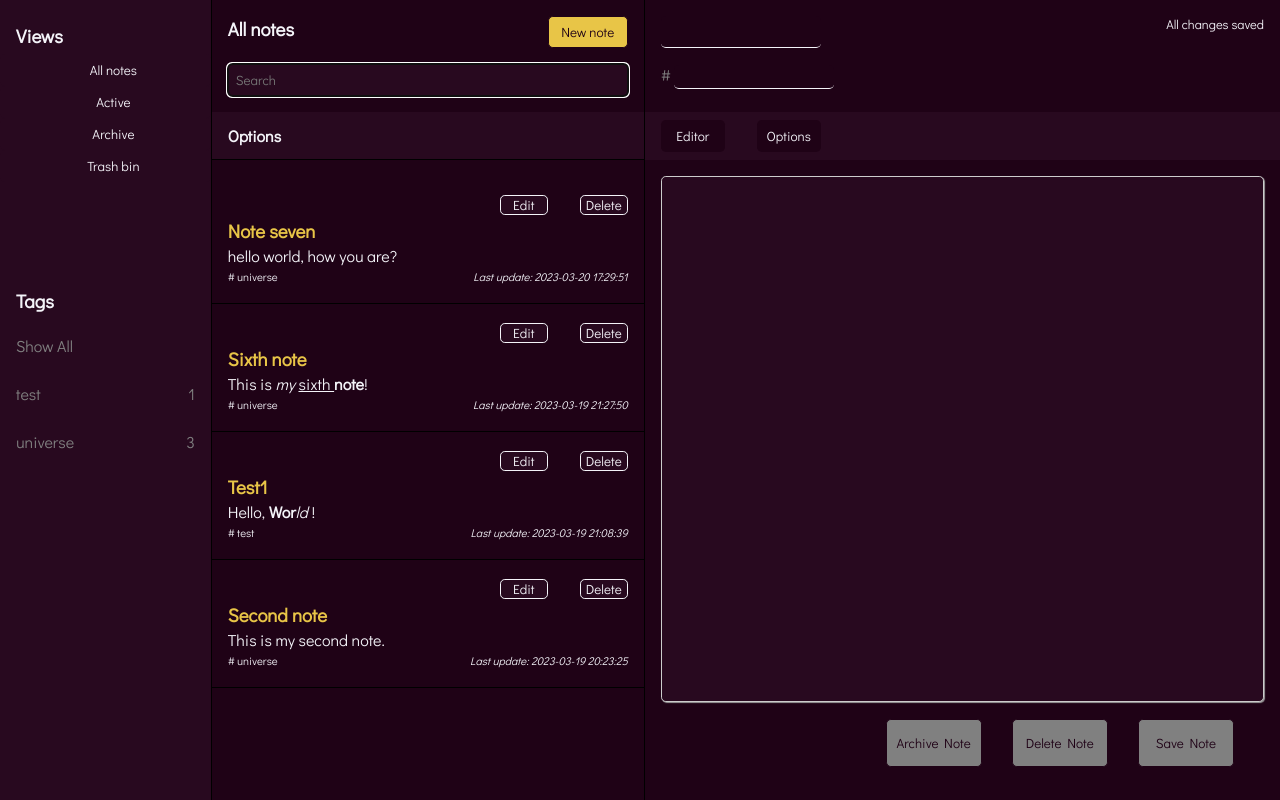
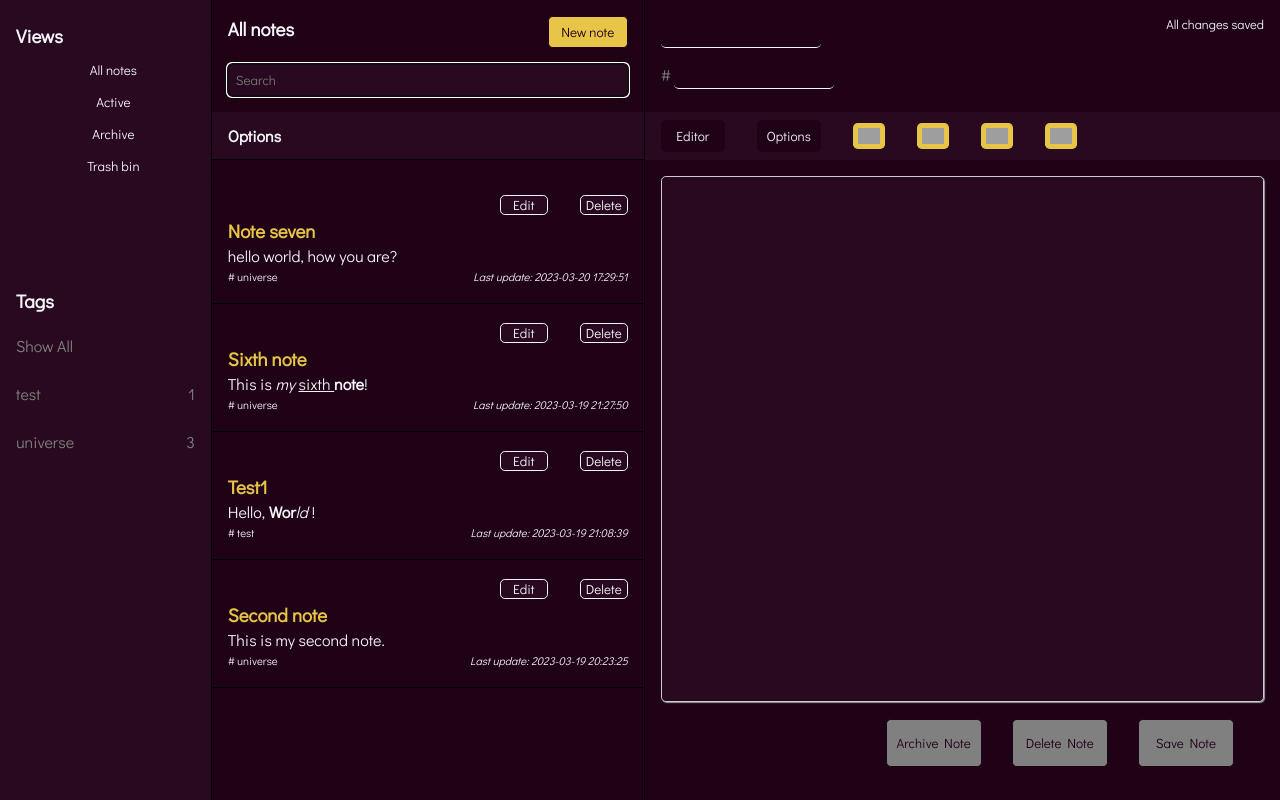
Before and after one commit to LucaVas/noteApp, a Flask app: page / in a window 1280 px wide. Run offline with Flask 2, Linux system fonts and the light colour scheme; some libraries are stand-ins or nearby versions; grey boxes are pictures that could not be loaded.

Commit message:
added text editor buttons (#15)

```diff
--- a/static/js/script.js
+++ b/static/js/script.js
@@ -117,8 +117,42 @@ function removeButtonsFromDeletedNotes() {
 function updateValue(e) {
     text = e.target.innerHTML;
     document.querySelector("#note-text-bottom-hidden").value = text;
+}
 
-    console.log(document.querySelector("#note-text-bottom-hidden").value);
+function makeBold(e) {
+    const strongElement = document.createElement("strong");
+    const userSelection = window.getSelection();
+    const selectedTextRange = userSelection.getRangeAt(0);
+    selectedTextRange.surroundContents(strongElement);
+
+    e.preventDefault();
+}
+
+function makeItalic(e) {
+    const strongElement = document.createElement("em");
+    const userSelection = window.getSelection();
+    const selectedTextRange = userSelection.getRangeAt(0);
+    selectedTextRange.surroundContents(strongElement);
+
+    e.preventDefault();
+}
+
+function makeStrikedthrough(e) {
+    const strongElement = document.createElement("s");
+    const userSelection = window.getSelection();
+    const selectedTextRange = userSelection.getRangeAt(0);
+    selectedTextRange.surroundContents(strongElement);
+
+    e.preventDefault();
+}
+
+function makeUnderlined(e) {
+    const strongElement = document.createElement("u");
+    const userSelection = window.getSelection();
+    const selectedTextRange = userSelection.getRangeAt(0);
+    selectedTextRange.surroundContents(strongElement);
+
+    e.preventDefault();
 }
 
 document.addEventListener("DOMContentLoaded", function() {
@@ -156,4 +190,14 @@ document.addEventListener("DOMContentLoaded", function() {
 
     // add to textarea an even listener which adds the content to the hidden input
     document.querySelector(".note-text_bottom").onkeyup = updateValue;
+
+    document.querySelector("#bold-icon").onclick = makeBold;
+    document.querySelector("#italic-icon").onclick = makeItalic;
+    document.querySelector("#strikethrough-icon").onclick = makeStrikedthrough;
+    document.querySelector("#underline-icon").onclick = makeUnderlined;
+
+    document.querySelector("#save-note-btn").addEventListener("click", () => {
+        console.log(document.querySelector(".note-text_bottom").innerText);
+    });
+
 });
--- a/static/text_section.css
+++ b/static/text_section.css
@@ -77,6 +77,7 @@
         display: flex;
         flex-direction: row;
         margin-left: 1rem;
+        align-items: center;
     }
 
     .note-section-btn {
@@ -130,6 +131,22 @@
         color: var(--main-bg-color);
     }
 
+    .text-editor-btn {
+        width: 2rem;
+        display: flex;
+        align-items: center;
+        justify-content: center;
+        background-color: var(--accent-color);
+        margin-right: 2rem;
+    }
+
+    #bold-icon,
+    #italic-icon,
+    #strikethrough-icon,
+    #underline-icon {
+        width: 70%;
+    }
+
 
     /* NAV SECTION ENDS */
 
--- a/templates/index.html
+++ b/templates/index.html
@@ -90,6 +90,10 @@ Note taking app
                             </div>
                         </li>
                         <li><button class="note-section-btn" type="submit">Options</button></li>
+                        <li><button class="text-editor-btn"><img src="/static/images/Icons/bold_icon.png" alt="bold icon" id="bold-icon"></button></li>
+                        <li><button class="text-editor-btn"><img src="/static/images/Icons/italic_icon.png" alt="italic icon" id="italic-icon"></button></li>
+                        <li><button class="text-editor-btn"><img src="/static/images/Icons/strikethrough_icon.png" alt="strikethrough icon" id="strikethrough-icon"></button></li>
+                        <li><button class="text-editor-btn"><img src="/static/images/Icons/underline_icon.png" alt="underline icon" id="underline-icon"></button></li>
                         <input name="current-note-id" type="hidden" value="{{ id }}" id="current-note-id">
                     </ul>
                 </nav>
@@ -100,7 +104,7 @@ Note taking app
                 <div class="note-section-save-div">
                     <input name="action" value="Archive Note" type="submit" class="note-section-footer-btn archive-note-btn">
                     <input name="action" value="Delete Note" type="submit" class="note-section-footer-btn delete-note-btn">
-                    <input name="action" value="Save Note" type="submit" class="note-section-footer-btn">
+                    <input name="action" value="Save Note" type="submit" class="note-section-footer-btn" id="save-note-btn">
                 </div>
             </div>
         </form>
```
Also changed, not shown: noteapp.db.
